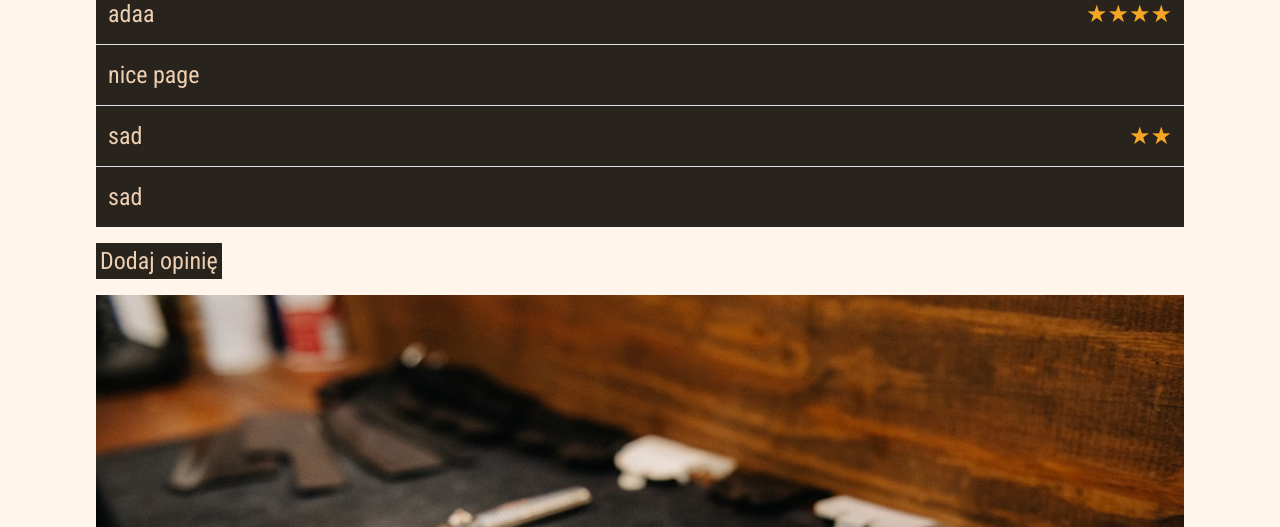
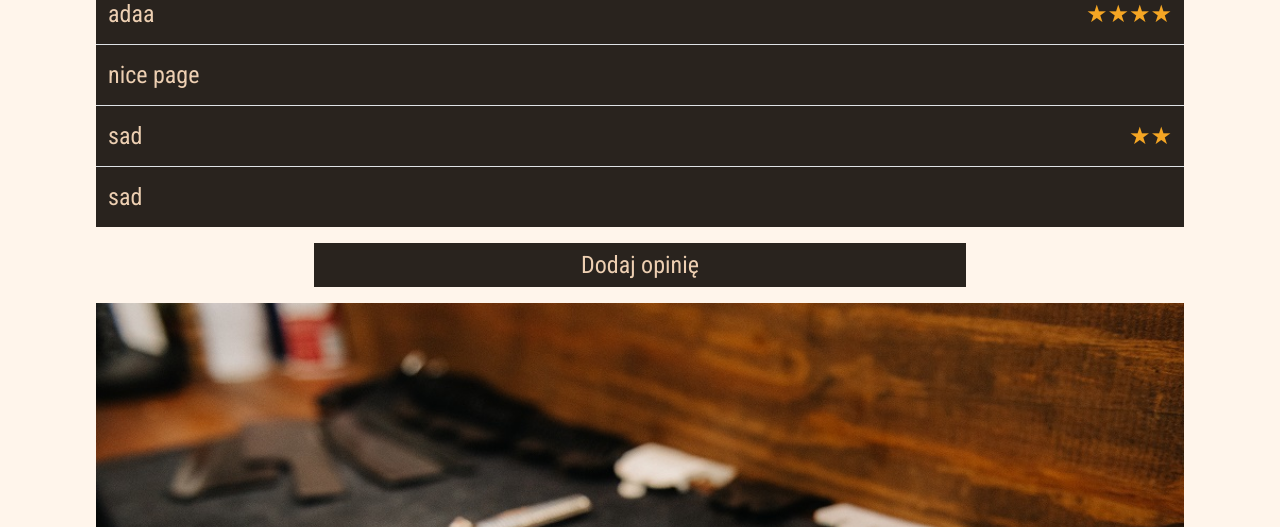
Before and after one commit to GrzegorzWanat95/BestBarber, a PHP site: page /reviews.php in a window 1280 px wide. Shown: the part 1983-2510 px from the top of the page. Run offline with PHP 8.4, Linux system fonts and the light colour scheme; a user stored in the database is signed in; data comes from the database, SQL or seed files in the repository.

Commit message:
Review panel

```diff
--- a/public/add-opinion.php
+++ b/public/add-opinion.php
@@ -1,5 +1,5 @@
 <?php
-require('price-list.php');
+require('reviews.php');
 
 /*if (isset($_SESSION['loggedin']) && $_SESSION['loggedin'] == true)
     {
--- a/public/price-list.php
+++ b/public/price-list.php
@@ -112,7 +112,7 @@ require('./scripts/price-listscript.php');
                     <?php
                     if (isset($_SESSION['loggedin']) && $_SESSION['loggedin'] == true) { ?>
                         <a link href="add-service.php">
-                            <div class="button__field">
+                            <div class="button__field__xxl">
                                 <p1 class="button__text__table p-1">Dodaj usługę</p1>
                             </div>
                         </a>
--- a/public/reviews.php
+++ b/public/reviews.php
@@ -112,7 +112,7 @@ require('./scripts/review-list.php');
                     <?php
                     if (isset($_SESSION['loggedin']) && $_SESSION['loggedin'] == true) { ?>
                         <a link href="add-opinion.php">
-                            <div class="button__field">
+                            <div class="button__field__xxl">
                                 <p1 class="button__text__table p-1">Dodaj opinię</p1>
                             </div>
                         </a>
--- a/public/styles/app.css
+++ b/public/styles/app.css
@@ -396,11 +396,21 @@ a:active {
     }
   }
 
+.button__field__xxl{
+    display: flex;
+    justify-content: center;
+    align-content: center;
+    width:100%;
+    background-color: inherit !important;
+}
+
 .button__field{
     background-color: inherit !important;
 }
 
 .button__text__table{
+    text-align: center;
+    width: 60%;
     background-color: #29231e;
     color: #edcfb2 !important;
 }
```
